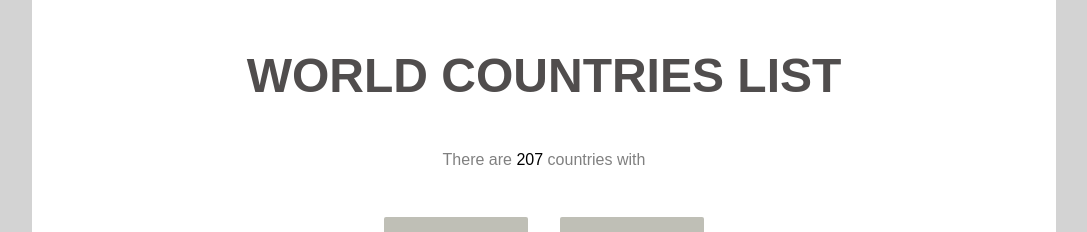
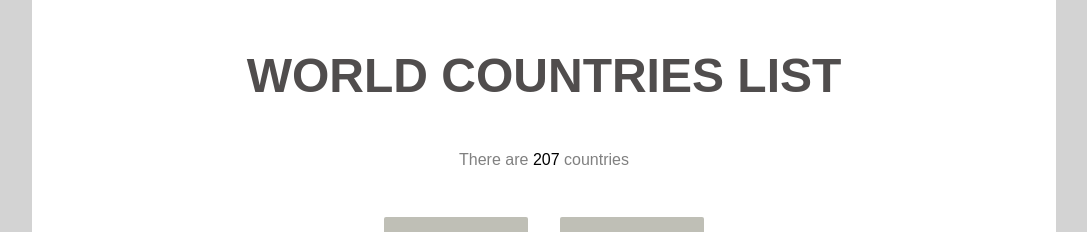
Before and after one commit to antonijak/1.2.-Display-Countries-React, a React (Create React App) app: page / in a window 1280 px wide. Shown: the top 232 px of the page, without its empty margins (96-1183 px from the left). Built offline with nearby package versions, Linux system fonts and the light colour scheme; what webfontloader would draw is missing.

Commit message:
Input searcher according to specified condition until changed by button

```diff
--- a/src/App.css
+++ b/src/App.css
@@ -64,7 +64,7 @@ h2 {
   font-weight: normal;
 }
 
-.isClicked {
+.buttons:active {
   margin: 2rem 1rem;
   height: 3rem;
   width: 9rem;
--- a/src/App.js
+++ b/src/App.js
@@ -13,21 +13,24 @@ class App extends Component {
     startContain: '',
     // for updating grammar in p expression in the header
     s: '',
-    with: ' with '
+    with: '',
+    startsButtonClass: 'buttons',
+    anyButtonClass: 'buttons'
   }
 
 // saves and updates user input and changes p expression
   updateInputValue = (e) => {
-    this.setState({ userInput: e.target.value, startContain: 'that start'});
+    this.setState({ userInput: e.target.value });
     this.findMatch()
   }
 
 // defines if user wants starting word or any and sets the expression in the header aswell
   startingOrAny = (e) => {
+
     if (e.target.value == 'first'){
-    this.setState({ typeOfSearch: 'first', startContain: 'that start', with: ' with ' })
+    this.setState({ typeOfSearch: 'first', startContain: 'that start', with: ' with ', startsButtonClass: 'isClicked', anyButtonClass: 'buttons'})
   } else {
-    this.setState({ typeOfSearch: 'any', startContain: 'that contain', with: ''})
+    this.setState({ typeOfSearch: 'any', startContain: 'that contain', with: '', startsButtonClass: 'buttons', anyButtonClass: 'isClicked'})
   }
 }
 
@@ -82,8 +85,8 @@ class App extends Component {
             <span id="expression"> {this.state.userInput.toUpperCase()}</span>
           </p>
 
-          <button type="submit" id="starting-word" className="buttons" onClick={this.startingOrAny } value="first">Starting Word</button>
-          <button type="submit" id="any-word" className="buttons" onClick={this.startingOrAny } value="any">Any word</button>
+          <button id="starting-word" className={this.state.startsButtonClass} value="first" onClick={this.startingOrAny} >Starting Word</button>
+          <button id="any-word" className={this.state.anyButtonClass} onClick={this.startingOrAny} value="any">Any word</button>
           <input type="text" placeholder="Search by..." id="search" onChange={this.updateInputValue} />
         </header>
         <main>
```
